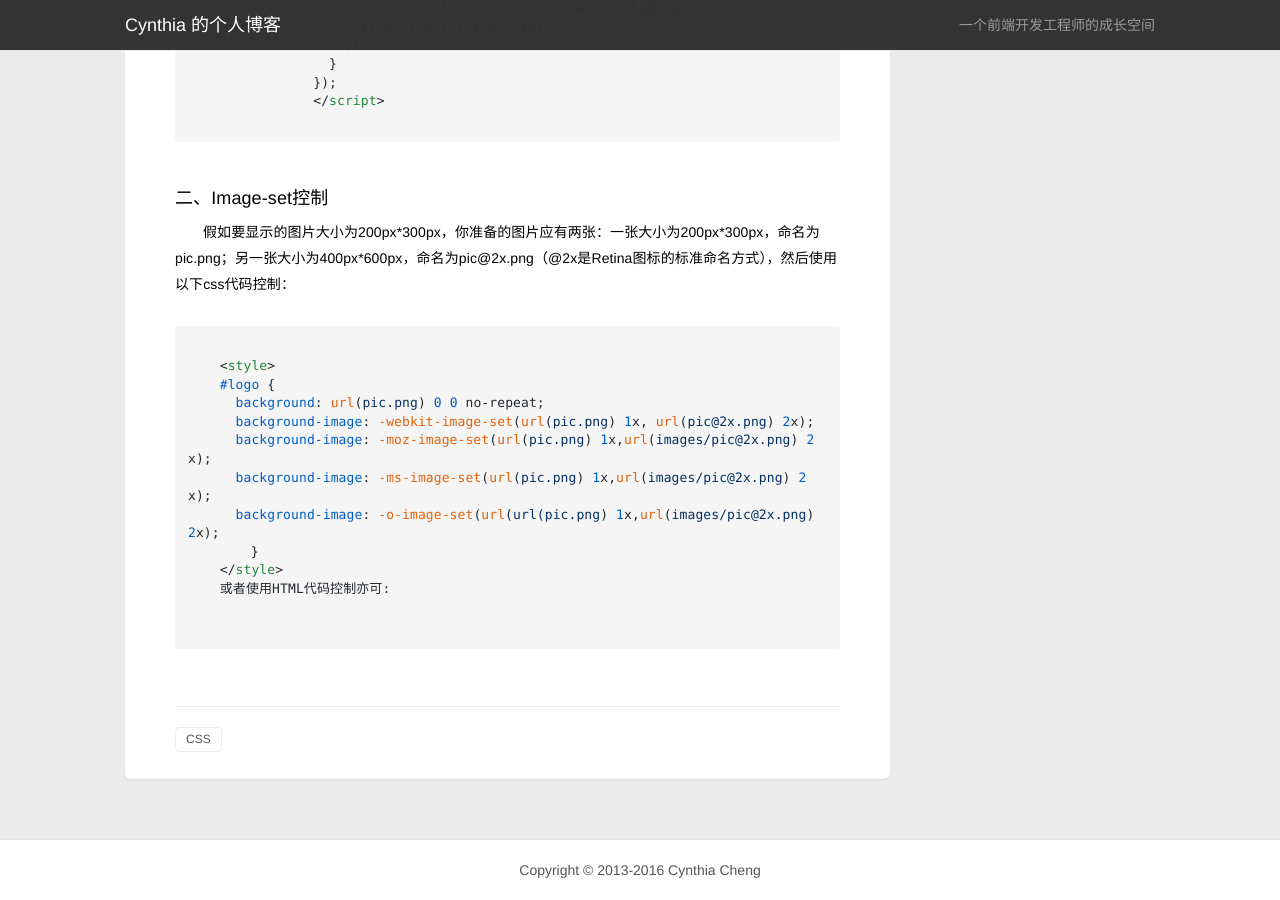
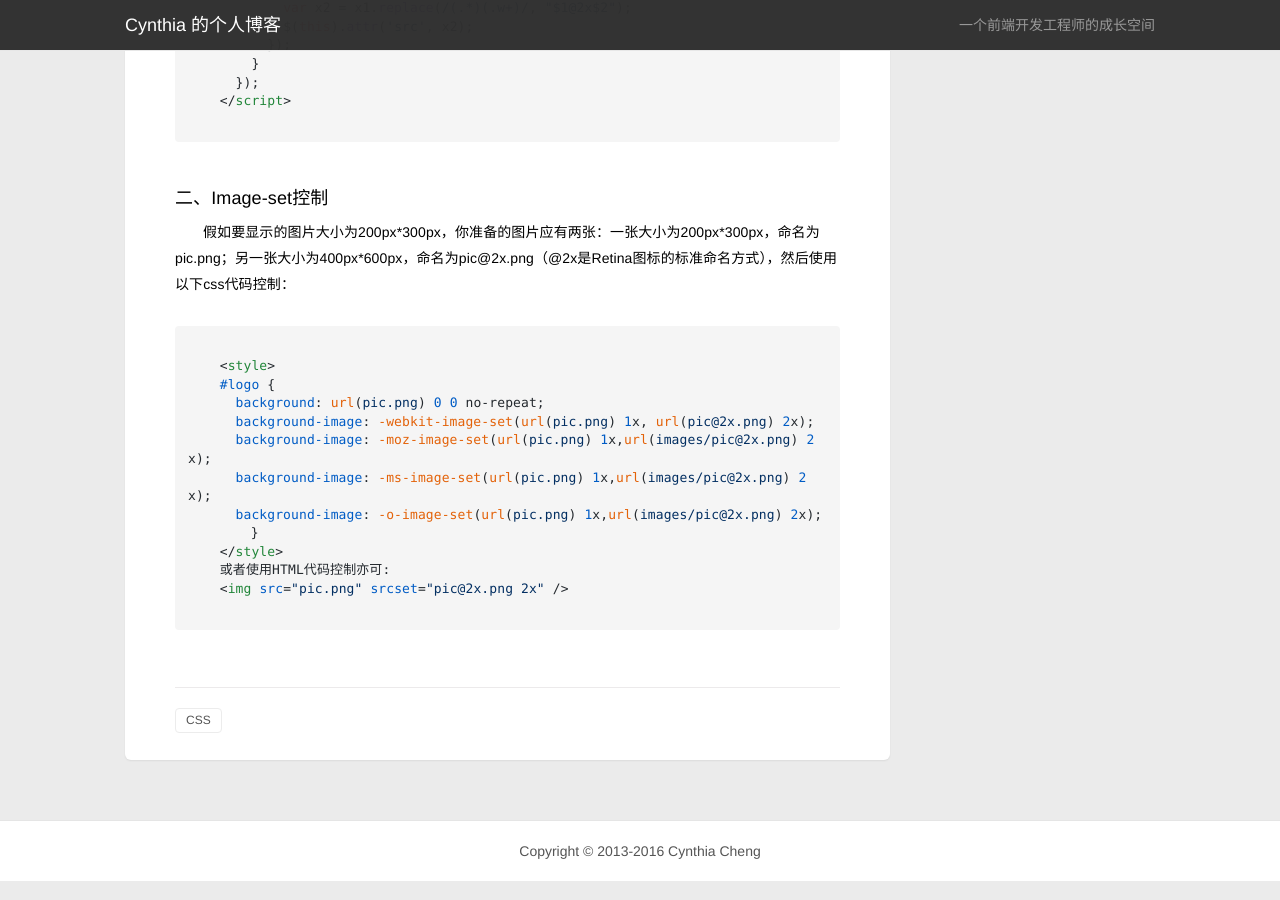
Before and after one commit to ChengYiFan/Blog, a Jekyll site: the page built from _posts/2015-08-29-how-page-adapter-retina-screen.html, in a window 1280 px wide and 900 px high, scrolled down 945 px. Built offline with Jekyll 4.4.1, drawn with Linux system fonts in a browser that asks for light colours; nearby versions of some CDN libraries; Markdown is read by kramdown in place of the engine named in the settings.

Commit message:
update posts

```diff
--- a/_posts/2015-08-29-how-page-adapter-retina-screen.html
+++ b/_posts/2015-08-29-how-page-adapter-retina-screen.html
@@ -46,11 +46,11 @@ excerpt: 随着2012年苹果发布第一款Retina Macbook Pro（以下简称RMBP
       background-image: -webkit-image-set(url(pic.png) 1x, url(pic@2x.png) 2x);
       background-image: -moz-image-set(url(pic.png) 1x,url(images/pic@2x.png) 2x);
       background-image: -ms-image-set(url(pic.png) 1x,url(images/pic@2x.png) 2x);
-      background-image: -o-image-set(url(url(pic.png) 1x,url(images/pic@2x.png) 2x);
+      background-image: -o-image-set(url(pic.png) 1x,url(images/pic@2x.png) 2x);
 	}
     &lt;/style&gt;
     或者使用HTML代码控制亦可:
-    <img src="pic.png" srcset="pic@2x.png 2x" />
+    &lt;img src="pic.png" srcset="pic@2x.png 2x" /&gt;
     </code>
     </pre>
 </article>
```
Lines whose indentation alone changed are shown as unchanged.
